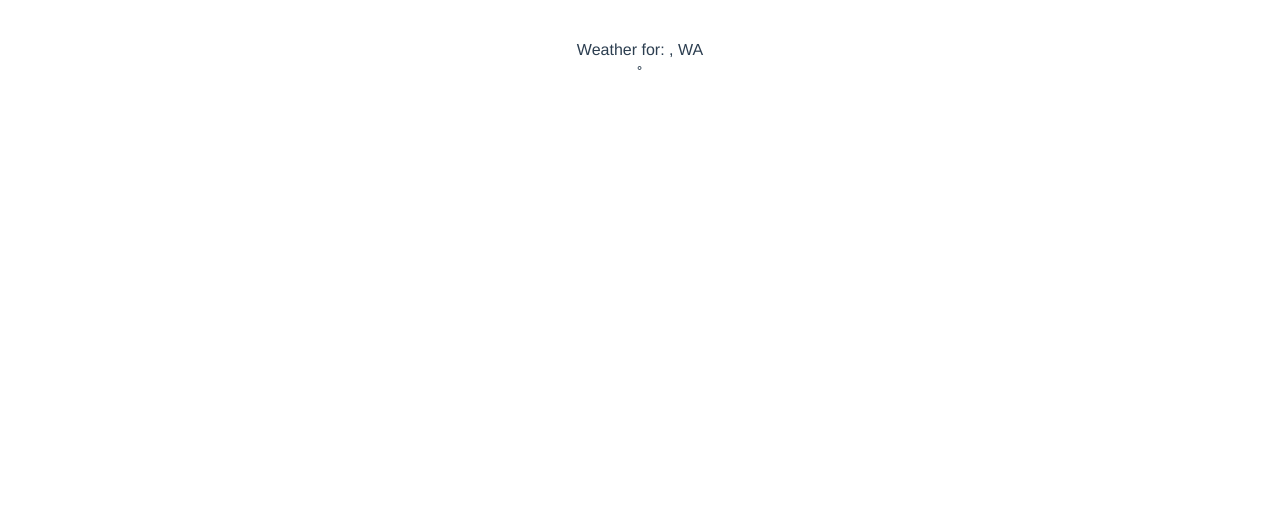
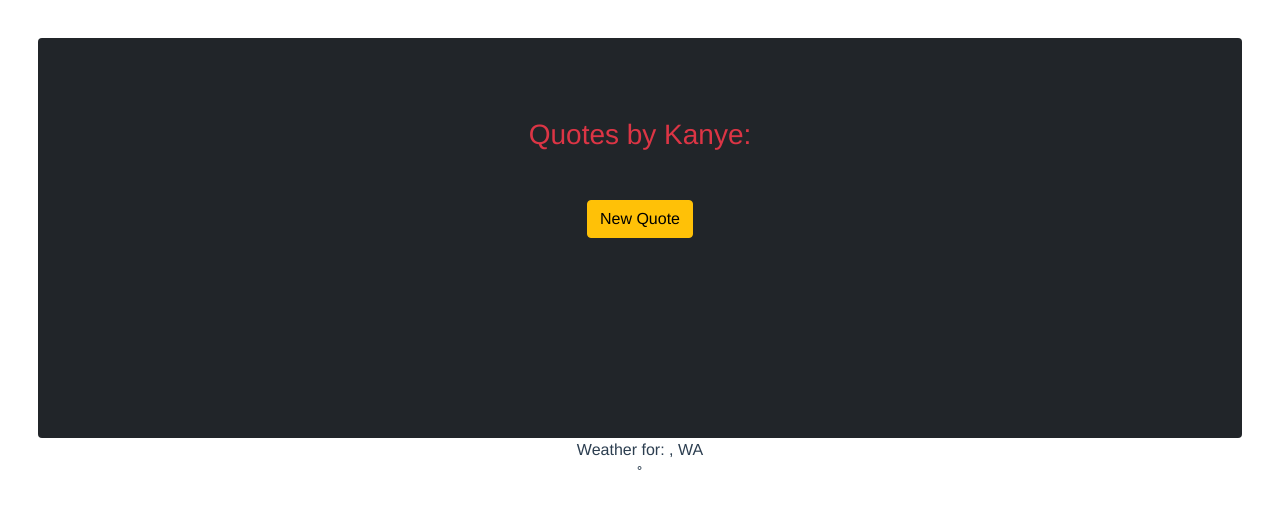
Before and after one commit to hstor3/understanding-vue, a Vue app: page / in a window 1280 px wide. Shown: the top 506 px of the page. Built offline with nearby package versions, Linux system fonts and the light colour scheme; no server answers.

Commit message:
import new quote button

```diff
--- a/src/components/kanyeQuote.vue
+++ b/src/components/kanyeQuote.vue
@@ -1,14 +1,28 @@
 <template>
+  <div class='h-50 bg-dark text-white rounded'>
+    <h3 class='quote-container h-100'>
+      <div class='text-danger'>Quotes by Kanye:</div>
       <kanyeAPI />
+      <refreshQuote />
+    </h3>
+  </div>
 </template>
 
 <script>
   import kanyeAPI from '../services/kanyeAPI.vue';
+  import refreshQuote from '../common/quoteChange.vue';
 
   export default {
     name: 'kanyeComponent',
     components: {
-            kanyeAPI
+      kanyeAPI,
+      refreshQuote
     }
   }
 </script>
+
+<style>
+  .quote-container {
+    transform: translate(0%, 20%);
+  }
+</style>
```
Lines whose indentation alone changed are shown as unchanged.
